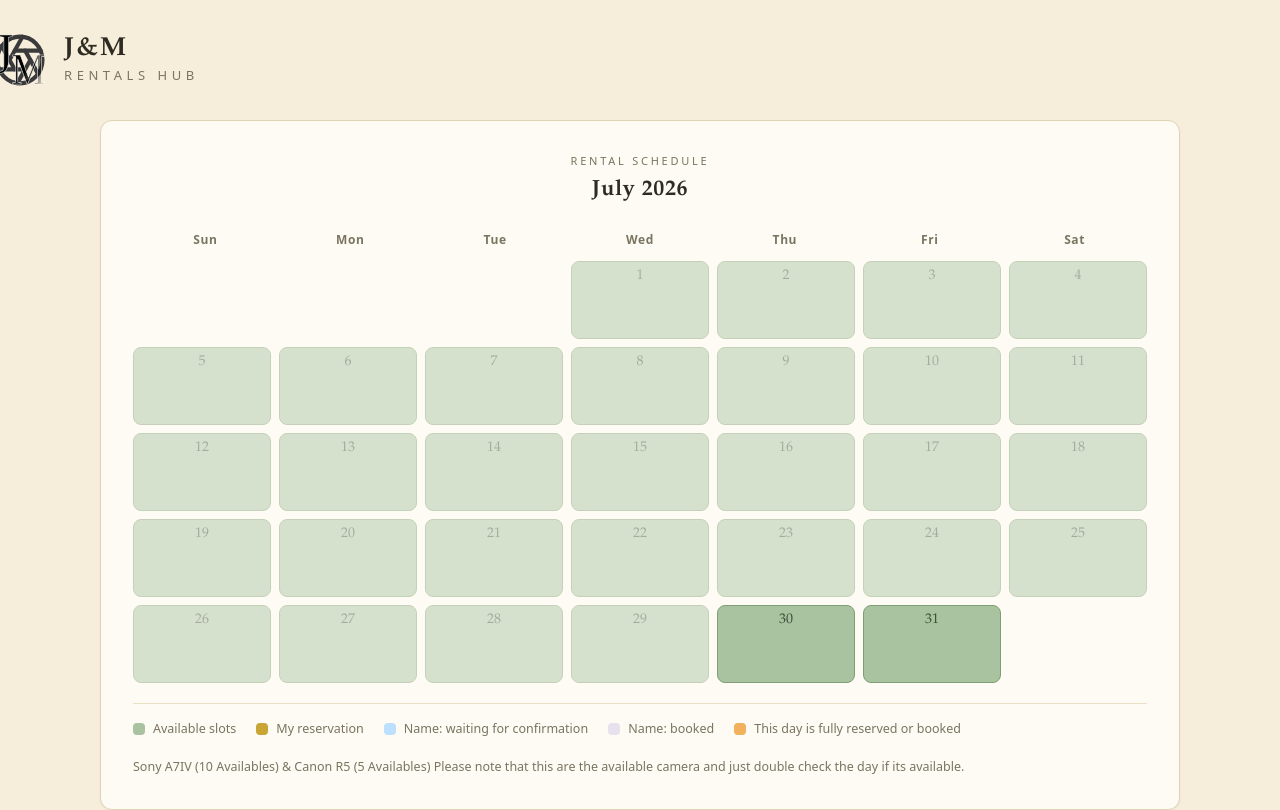
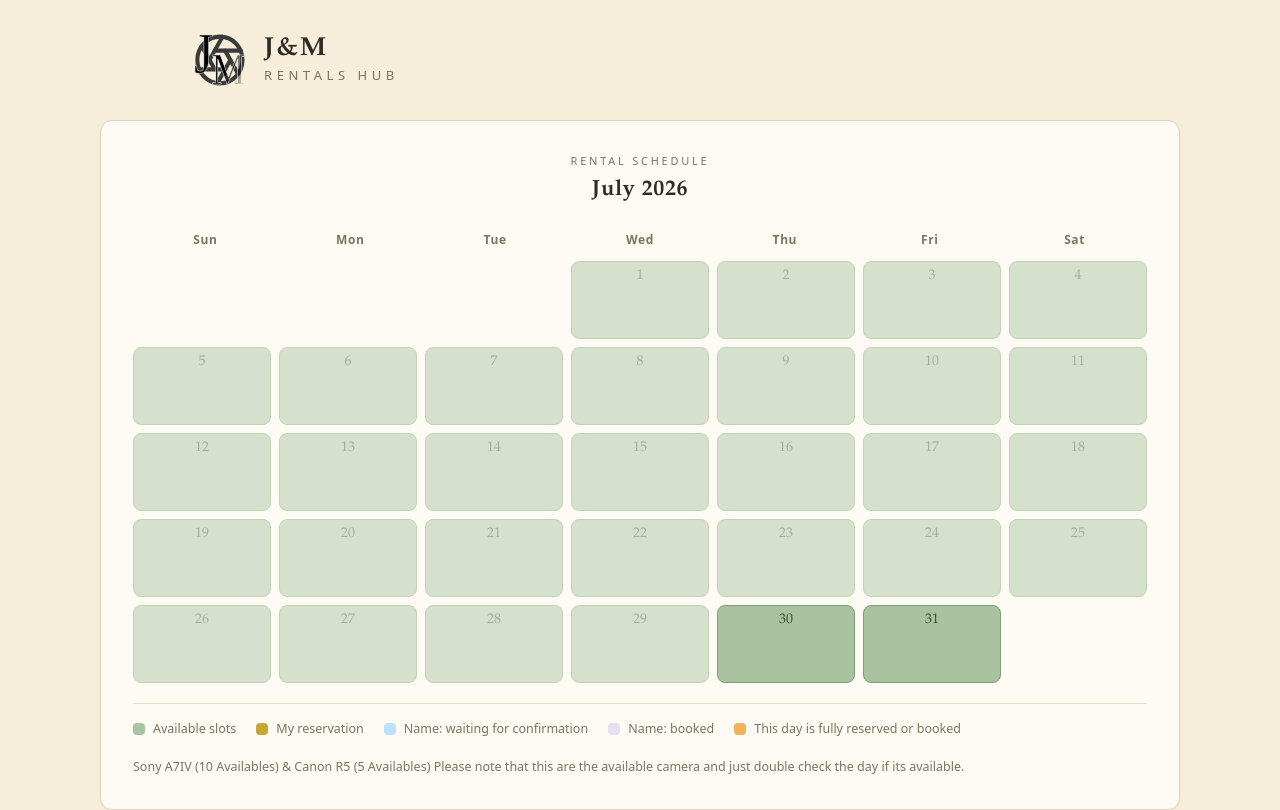
Before and after one commit to Antz1803/RentalCamera, a React (Vite) app: page / in a window 1280 px wide. Shown: the top 810 px of the page. Built offline with nearby package versions, Linux system fonts and the light colour scheme; no server answers; the database is empty.

Commit message:
Update RentalCalendarView.jsx

```diff
--- a/src/MVC/Views/RentalCalendarView.jsx
+++ b/src/MVC/Views/RentalCalendarView.jsx
@@ -66,7 +66,7 @@ export default function RentalCalendarView() {
 /** Brand header (logo + shop name) shown at the top of the booking screen. */
 function Header() {
   return (
-    <div className="flex items-center gap-4 mb-8 -ml-50">
+    <div className="flex items-center gap-4 mb-8">
     <img
            src={logo}
            alt="J & M Rentals Hub"
```
